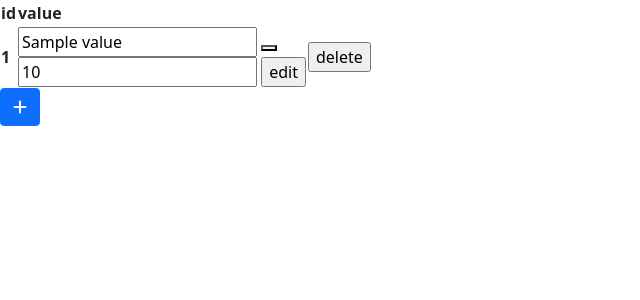
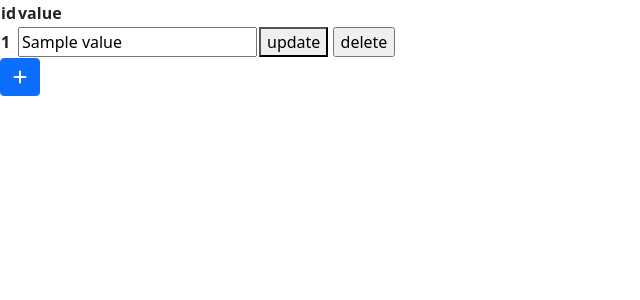
Before and after one commit to Leohemmingsson/D0018E, a Python web app: template src/templates/admin_tag.html in a window 1280 px wide. Shown: the part 56-356 px from the top of the page, without its empty margins (0-640 px from the left). Run offline with Jinja, Linux system fonts and the light colour scheme; the template is opened without the code that fills it: most values are stand-ins (such as "Sample title", 1, 10 or a date in 2020); lists and menus that the app fills with data are empty; some libraries are stand-ins or nearby versions.

Commit message:
Updated admin_tag and admin_review to make it easier for my dear Max <3 :D OwO UwU Chika best girl

```diff
--- a/src/templates/admin_tag.html
+++ b/src/templates/admin_tag.html
@@ -31,13 +31,9 @@
             </th>
             <th>
                 <input type="text" name="{{tag.value}}-value" value="{{tag.value}}">
-                <button onclick="edit({{tag.value}}, '{{tag.value}}', 'name')"></button>
-                <form onsubmit="edit({{item.id}}, {{item.price}}, 'price')">
-                    <input type="text" name="id" value="{{item.price}}">
-                    <input type="submit" value="edit">
-                </form>
             </th>
             <th>
+                <button onclick="edit({{tag.to_json()}})"> update </button>
                 <input value="delete" type="button" onclick="del({{tag.id}})">
             </th>
         </tr>
```
